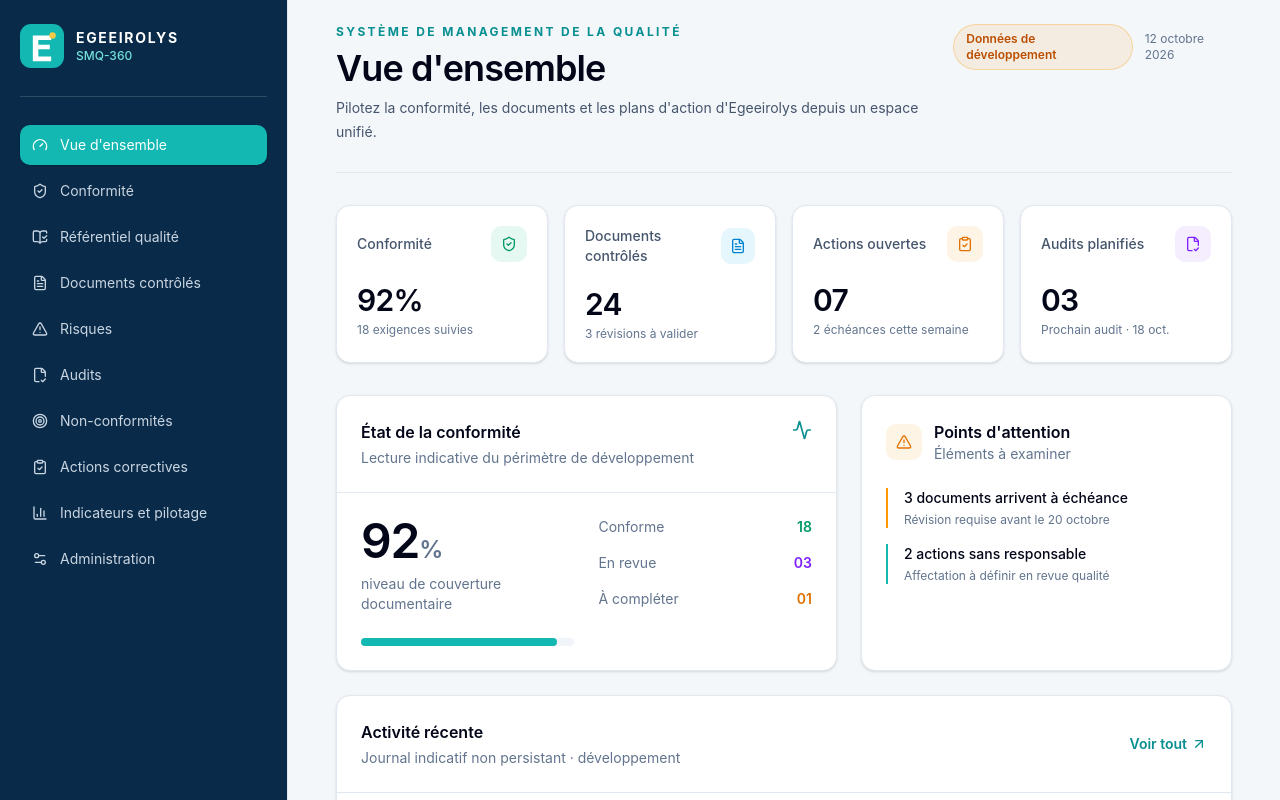
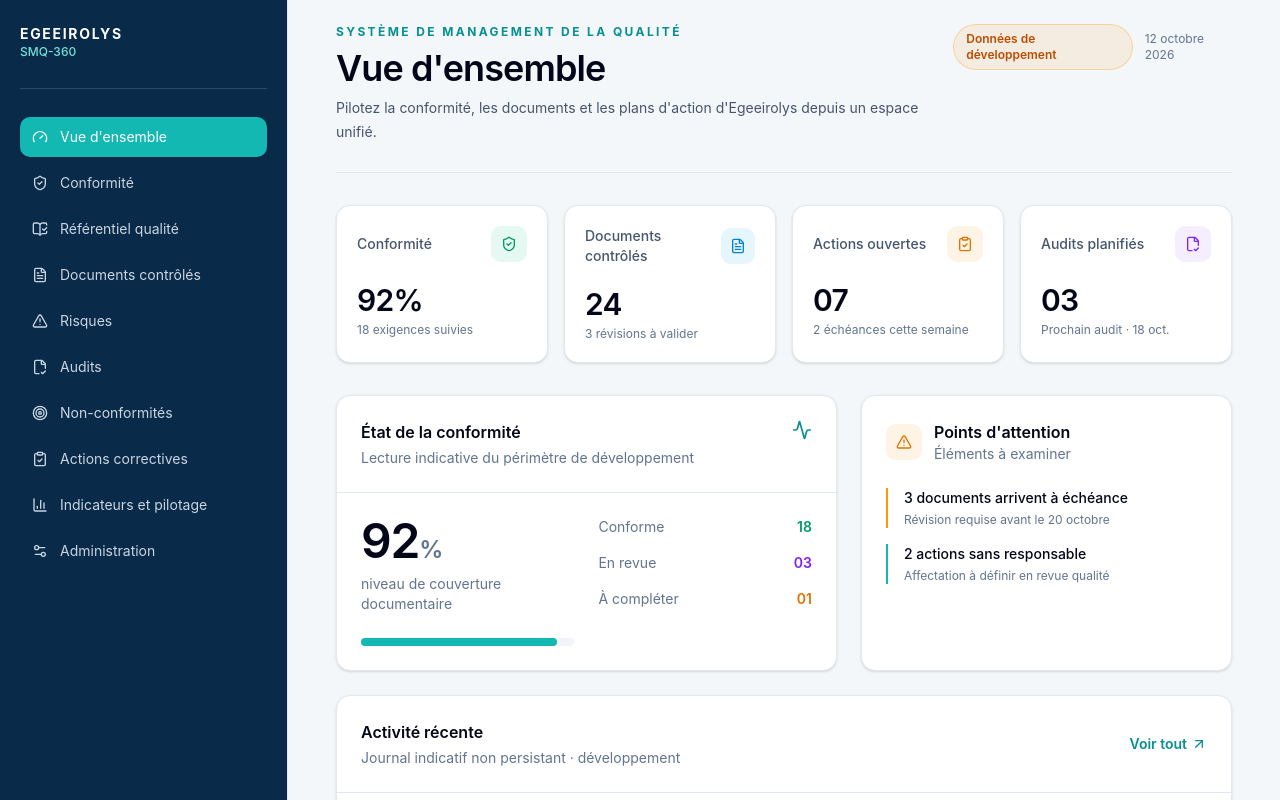
Before and after one commit to TrainingEgeeiro/sonarep-smq-0c, a Next.js app: page / in a window 1280 px wide. Shown: the top 800 px of the page. Built offline with nearby package versions, Linux system fonts and the light colour scheme.

Commit message:
Remove logo and keep text-only branding

```diff
--- a/app/page.tsx
+++ b/app/page.tsx
@@ -36,7 +36,7 @@ export default function Home() {
     <main className="min-h-screen bg-[#f4f7fa] text-slate-950 dark:bg-[#071b2d] dark:text-slate-50">
       <div className="mx-auto flex min-h-screen max-w-[1500px]">
         <aside className="hidden w-72 shrink-0 flex-col border-r border-slate-200 bg-[#092b49] px-5 py-6 text-white lg:flex dark:border-slate-700">
-          <div className="flex items-center gap-3 border-b border-white/15 pb-7"><img src="/brand/sonarep-qms360-compact.svg" alt="" className="size-11" /><div><p className="text-sm font-bold tracking-[0.12em]">EGEEIROLYS</p><p className="text-xs font-medium text-[#73e2dc]">SMQ-360</p></div></div>
+          <div className="border-b border-white/15 pb-7"><p className="text-sm font-bold tracking-[0.12em]">EGEEIROLYS</p><p className="text-xs font-medium text-[#73e2dc]">SMQ-360</p></div>
           <nav aria-label="Navigation principale" className="mt-7 flex flex-col gap-1.5 text-sm">
             {navigation.map(([label, Icon, href], index) => <a className={`flex items-center gap-3 rounded-lg px-3 py-2.5 transition-colors ${index === 0 ? "bg-[#13b8b2] text-white shadow-sm" : "text-slate-300 hover:bg-white/10 hover:text-white"}`} href={href} key={label}><Icon className="size-4" aria-hidden="true" /><span>{label}</span></a>)}
           </nav>
```
